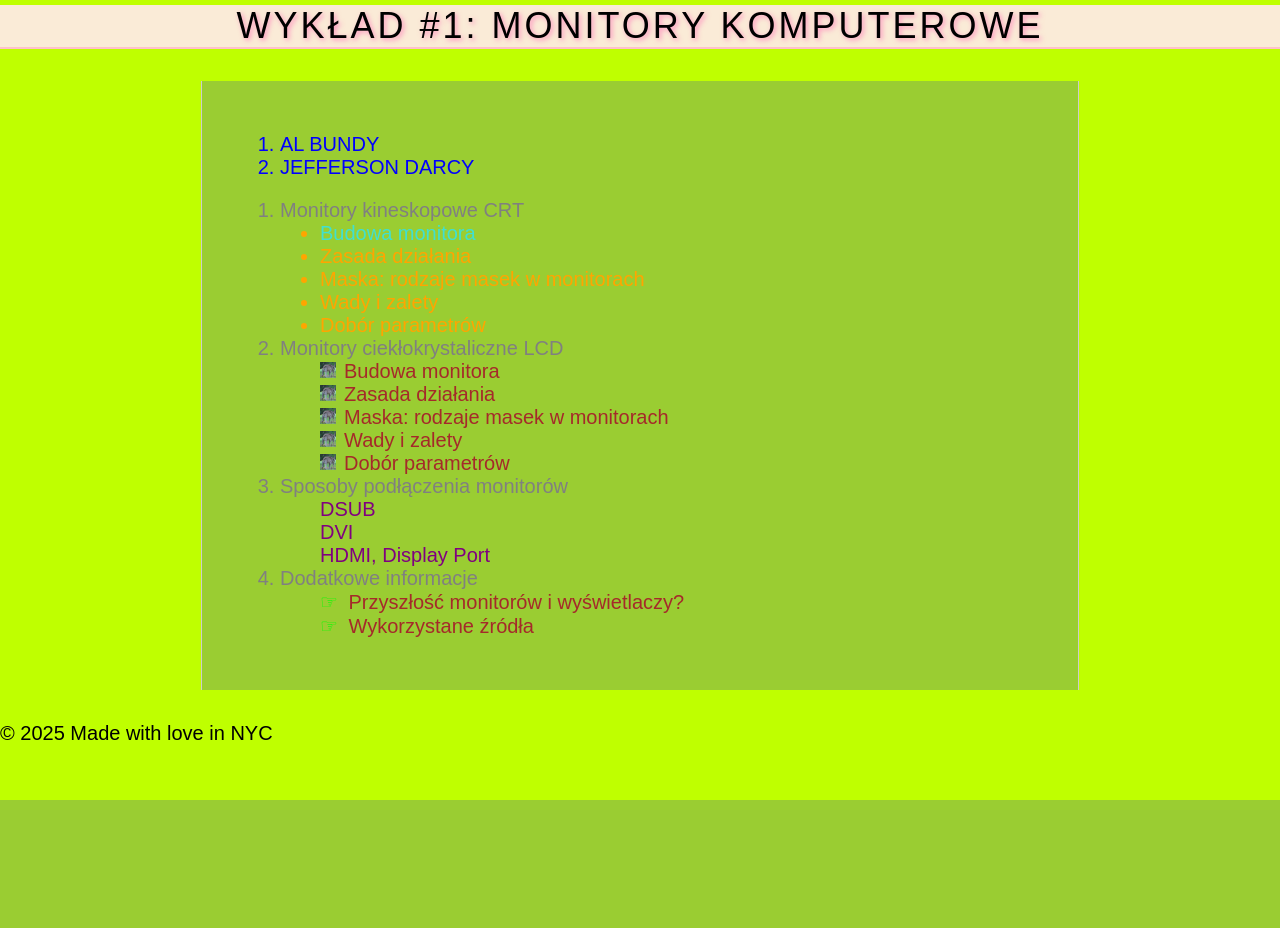
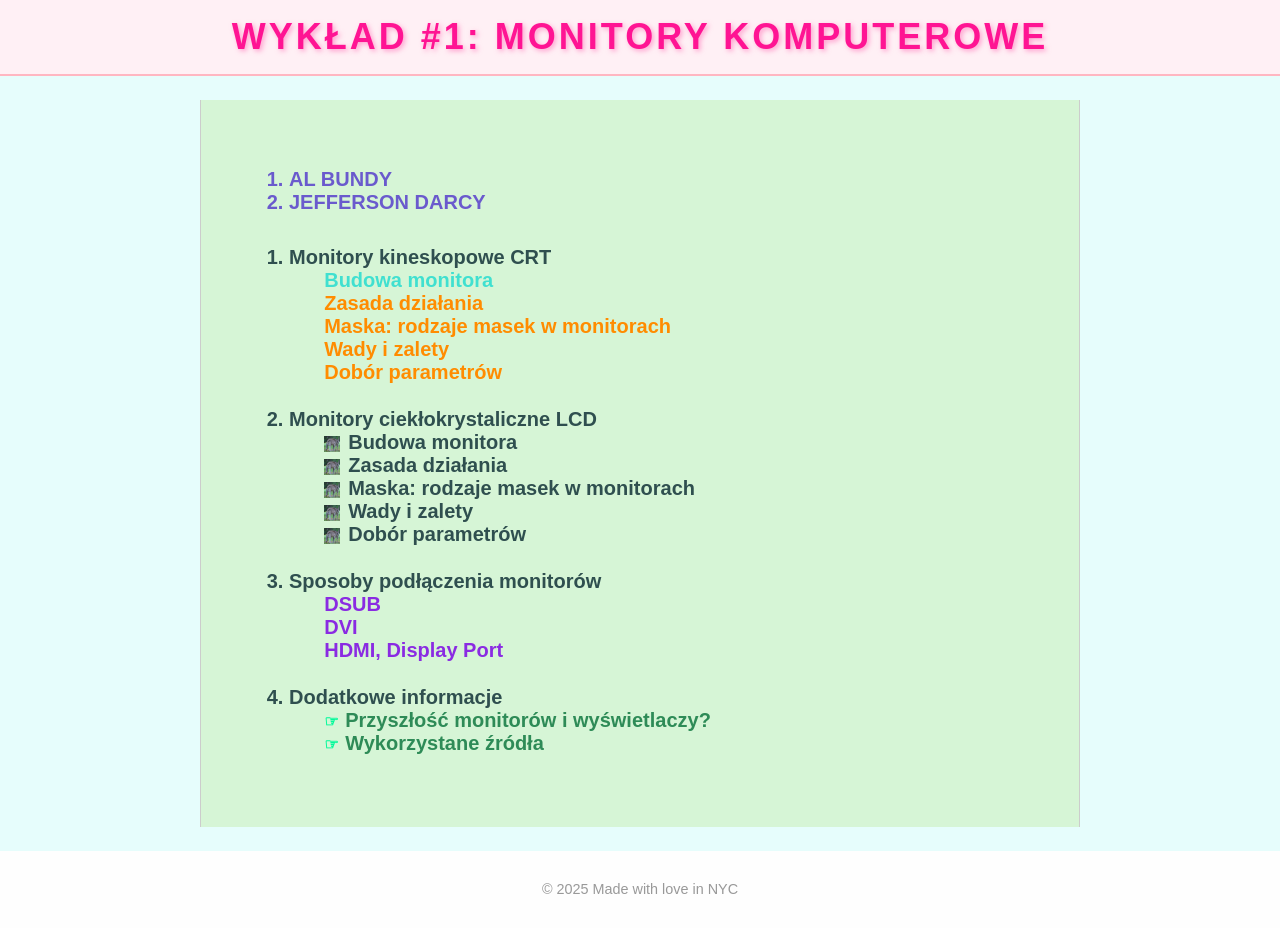
Before and after one commit to szymonszymon593/ProjectsHTML_CSS, a PHP site: page / in a window 1280 px wide. Before the commit the page ends 800 px from the top, so only its background shows below. Run offline with PHP 8.4, Linux system fonts and the light colour scheme; some web fonts are replaced.

Commit message:
Redesgin the lists

```diff
--- a/episode_four/index.html
+++ b/episode_four/index.html
@@ -3,24 +3,28 @@
 <head>
   <meta charset="UTF-8" />
   <meta name="viewport" content="width=device-width, initial-scale=1.0" />
-  <title>Moja responsywna strona</title>
+  <title>Wykład: Monitory komputerowe</title>
   <link rel="preconnect" href="https://fonts.googleapis.com">
   <link rel="preconnect" href="https://fonts.gstatic.com" crossorigin>
   <link href="https://fonts.googleapis.com/css2?family=Parkinsans:wght@300..800&display=swap" rel="stylesheet">
   <link rel="stylesheet" href="style.css">
 </head>
 <body>
-  <div id="logo">Wykład #1: Monitory komputerowe</div>
-  <div id="container">
-    <nav id="toc">
-        <ol class="authors">
+  <header class="header">
+    <h1 class="title">Wykład #1: Monitory komputerowe</h1>
+  </header>
+
+  <main class="main-container">
+    <nav class="content-list">
+      <ol class="list-authors">
         <li>Al Bundy</li>
         <li>Jefferson Darcy</li>
       </ol>
-        <ol class="chapters">
+
+      <ol class="list-chapters">
         <li>Monitory kineskopowe CRT
-                <ul class="points">
-                    <li><span class="span">Budowa monitora</span></li>
+          <ul class="sublist-points">
+            <li><span class="highlight">Budowa monitora</span></li>
             <li>Zasada działania</li>
             <li>Maska: rodzaje masek w monitorach</li>
             <li>Wady i zalety</li>
@@ -28,7 +32,7 @@
           </ul>
         </li>
         <li>Monitory ciekłokrystaliczne LCD
-                <ul class="cool3">
+          <ul class="sublist-icons">
             <li>Budowa monitora</li>
             <li>Zasada działania</li>
             <li>Maska: rodzaje masek w monitorach</li>
@@ -37,24 +41,24 @@
           </ul>
         </li>
         <li>Sposoby podłączenia monitorów
-                <ul class="cool">
+          <ul class="sublist-colored">
             <li>DSUB</li>
             <li>DVI</li>
             <li>HDMI, Display Port</li>
           </ul>
         </li>
         <li>Dodatkowe informacje
-                <ul class="cool2">
+          <ul class="sublist-symbols">
             <li>Przyszłość monitorów i wyświetlaczy?</li>
             <li>Wykorzystane źródła</li>
           </ul>
         </li>
       </ol>
     </nav>
-  </div>
-  <footer>
+  </main>
+
+  <footer class="footer">
     <p>&copy; 2025 Made with love in NYC</p>
   </footer>
-
 </body>
 </html>
--- a/episode_four/style.css
+++ b/episode_four/style.css
@@ -1,76 +1,112 @@
+/* ====== GLOBAL ====== */
 html {
     scroll-behavior: smooth;
   }
+
   body {
-    background-color: #BFFF00;
     margin: 0;
     font-family: "Parkinsans", sans-serif;
-    font-optical-sizing: auto;
     font-weight: 400;
-    font-style: normal;
     font-size: 20px;
+    background-color: #e6fdfc;
+    color: #333;
   }
-#logo {
+
+  /* ====== HEADER ====== */
+  .header {
     width: 100%;
-    background-color: antiquewhite;
+    background-color: #fff0f5;
+    border-bottom: 2px solid #ffb6c1;
+    text-align: center;
+    padding: 1rem 0;
+  }
+
+  .title {
     font-size: clamp(24px, 4vw, 36px);
     text-transform: uppercase;
-    margin: 5px 0;
     letter-spacing: 3px;
-    border-bottom: 2px solid pink;
-    text-shadow: 2px 2px 5px rgba(255, 105, 180, 0.7);
-    display: flex;
-    align-items: center;
-    justify-content: center;
+    text-shadow: 2px 2px 5px rgba(255, 105, 180, 0.6);
+    margin: 0;
+    color: #ff1493;
   }
-#container {
-    max-width: 878px;
-    width: 100%;
-    margin: 1rem auto;
-    background-color: yellowgreen;
+
+  /* ====== MAIN CONTAINER ====== */
+  .main-container {
+    max-width: 880px;
+    margin: 1.5rem auto;
+    padding: 1rem;
+    background-color: #d6f5d6;
     border-left: 1px solid #ccc;
     border-right: 1px solid #ccc;
     box-sizing: border-box;
   }
-#toc {
-    max-width: 800px;
-    margin: 2rem auto;
+
+  /* ====== LIST STYLES ====== */
+  .content-list {
     padding: 2rem;
   }
 
-ol.chapters {
-    color: gray;
-}
-ol.chapters li > ul {
-    list-style: none;
-    color: brown;
+  .list-authors {
+    color: #6a5acd;
+    text-transform: uppercase;
+    margin-bottom: 2rem;
+    font-weight: bold;
   }
 
-li.chapters > ul {
-    margin-bottom: 0.5rem;
-    color: orange;
+  .list-chapters {
+    color: #2f4f4f;
+    counter-reset: chapter;
+  }
 
+  .list-chapters > li {
+    margin-bottom: 1.5rem;
+    font-weight: 600;
   }
-ul.cool li {
-    color: purple;
+
+  .list-chapters ul {
+    padding-left: 1.2rem;
+    margin-left: 0;
+    list-style: none;
   }
-ul.points li {
-    color: orange;
-    list-style-type: disc;
+
+  /* ====== SUBLISTS ====== */
+  .sublist-points li,
+  .sublist-colored li,
+  .sublist-symbols li,
+  .sublist-icons li {
+    position: relative;
+    padding-left: 1rem;
   }
-ol.authors {
-    color: blue;
-    text-transform: uppercase;
+
+  .sublist-points li {
+    color: #ff8c00;
+    font-weight: 600;
   }
-.span {
-    color: turquoise;
+
+  .sublist-points li:first-child {
+    color: #00ced1;
   }
-ul.cool2 li::before {
-    color: lime;
-    content: "☞ ";
+
+  .sublist-colored li {
+    color: #8a2be2;
+    font-weight: bold;
+  }
+
+  .sublist-symbols li {
+    color: #2e8b57;
+    font-weight: bold;
+  }
+
+  .sublist-symbols li::before {
+    content: "\261E "; /* symbol */
+    color: #00fa9a;
     margin-right: 5px;
+    font-size: 1rem;
+    display: inline-block;
+    width: 1rem;
   }
-ul.cool3 li::before {
+
+  .sublist-icons li::before {
     content: "";
     display: inline-block;
     width: 16px;
@@ -78,19 +114,39 @@ ul.cool3 li::before {
     margin-right: 8px;
     background-image: url('img/kangaroo.png');
     background-size: cover;
+    vertical-align: middle;
   }
+
+  .highlight {
+    color: #40e0d0;
+  }
+
+  /* ====== FOOTER ====== */
+  .footer {
+    text-align: center;
+    padding: 1rem;
+    font-size: 0.9rem;
+    background-color: #fefefe;
+    color: #999;
+  }
+
+  /* ====== RESPONSIVE ====== */
   @media (max-width: 900px) {
     body {
       font-size: 16px;
     }
-
   }
 
   @media (max-width: 600px) {
     body {
       font-size: 15px;
     }
-#toc {
+
+    .content-list {
       padding: 1.2rem;
     }
+
+    .main-container {
+      padding: 0.5rem;
     }
+  }
```
Lines whose indentation alone changed are shown as unchanged.
